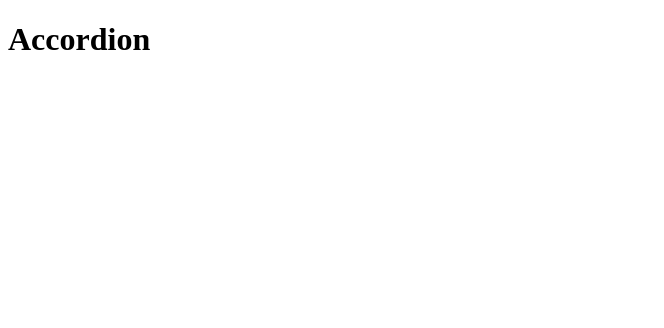
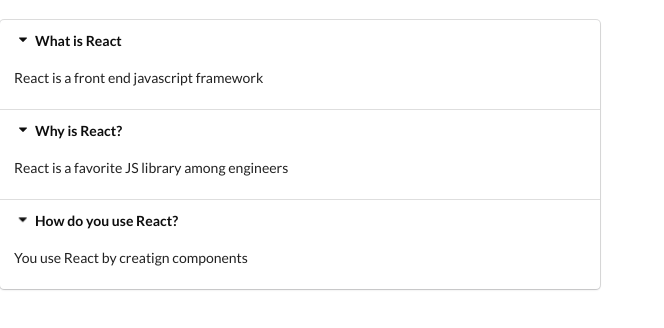
Before and after one commit to JoseLRiano/React-Hooks-Widgets, a React (Create React App) app: page / in a window 1280 px wide. Shown: the top 328 px of the page, without its empty margins (0-664 px from the left). Built offline with nearby package versions, Linux system fonts and the light colour scheme.

Commit message:
Dummy Data added as an array of Objects and semantic ui added as well for styling

```diff
--- a/public/index.html
+++ b/public/index.html
@@ -15,6 +15,7 @@
       user's mobile device or desktop. See https://developers.google.com/web/fundamentals/web-app-manifest/
     -->
     <link rel="manifest" href="%PUBLIC_URL%/manifest.json" />
+    <link rel="stylesheet" href="https://cdnjs.cloudflare.com/ajax/libs/semantic-ui/2.4.1/semantic.min.css" integrity="sha512-8bHTC73gkZ7rZ7vpqUQThUDhqcNFyYi2xgDgPDHc+GXVGHXq+xPjynxIopALmOPqzo9JZj0k6OqqewdGO3EsrQ==" crossorigin="anonymous" />
     <!--
       Notice the use of %PUBLIC_URL% in the tags above.
       It will be replaced with the URL of the `public` folder during the build.
--- a/src/App.js
+++ b/src/App.js
@@ -1,10 +1,25 @@
 import React from 'react';
 import Accordion from './components/Accordion';
-
-export default () => {
+const items = [
+    {
+        title: 'What is React',
+        content: 'React is a front end javascript framework'
+    },
+    {
+        title: 'Why is React?',
+        content: 'React is a favorite JS library among engineers'
+    },
+    {
+        title: 'How do you use React?',
+        content: 'You use React by creatign components'
+    }
+];
+const App = () => {
     return (
         <div>
-            <Accordion />
+        <br />
+            <Accordion items={items} />
         </div>
     );
 };
+export default App;
--- a/src/components/Accordion.js
+++ b/src/components/Accordion.js
@@ -1,7 +1,20 @@
 import React from 'react';
 
-const Accordion = () => {
-    return <h1>Accordion</h1>;
+const Accordion = ({ items }) => {
+    const renderedItems = items.map(item => {
+        return <React.Fragment key={item.title}>
+            <div className="title active">
+                <i className="dropdown icon"></i>
+                {item.title}
+            </div>
+            <div className="content active">
+                <p>{item.content}</p>
+            </div>
+        </React.Fragment>
+    });
+    return <div className="ui styled accordion">
+        {renderedItems}
+    </div>;
 };
 
 export default Accordion;
```
Also changed, not shown: 1 other file (tests, documents, lock files or other folders).
